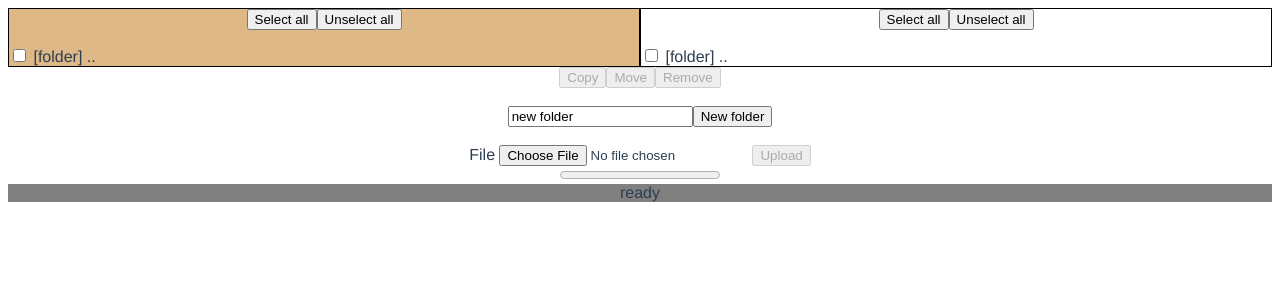
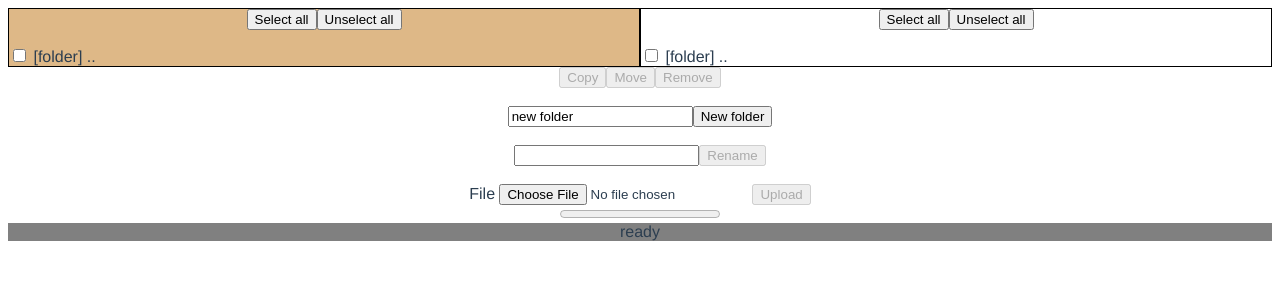
Before and after one commit to alexlav126/web_file_manager, a Vue app: page / in a window 1280 px wide. Shown: the top 300 px of the page. Built offline with nearby package versions, Linux system fonts and the light colour scheme; no server answers.

Commit message:
add action rename_file

```diff
--- a/src/components/FileManager.vue
+++ b/src/components/FileManager.vue
@@ -41,7 +41,19 @@
 
         <input type="text" v-model="new_folder_name">
         <button v-on:click="create_folder">New folder</button>
+
         <br><br>
+
+        <input type="text" v-model="rename_file_name">
+        <button
+            v-on:click="rename_file"
+            v-bind:disabled="!is_selected_one_file"
+        >
+            Rename
+        </button>
+
+        <br><br>
+
         <label>
             File
             <input type="file" id="file" ref="file" v-on:change="upload_file_changed"/>
@@ -70,6 +82,25 @@ export default {
         FilePanel
     },
 
+    data: function() {
+        return {
+            new_folder_name: 'new folder',
+            rename_file_name: '',
+            upload_file: '',
+            upload_percentage: 0,
+        }
+    },
+
+    watch: {
+        selected_one_file_name: function(newValue) {
+            let full_file_name = newValue;
+            let ind = full_file_name.lastIndexOf('/');
+            if(ind > 0) {
+                this.rename_file_name = full_file_name.substring(ind + 1);
+            }
+        },
+    },
+
     computed: {
         is_active_panel_lhs: function() {
             return this.$store.state.is_active_panel_lhs;
@@ -83,6 +114,19 @@ export default {
             return this.$store.getters.selected_file_names.length == 0;
         },
 
+        is_selected_one_file: function() {
+            return this.$store.getters.selected_file_names.length == 1;
+        },
+
+        selected_one_file_name: function() {
+            const names = this.$store.getters.selected_file_names;
+            if(names.length == 1) {
+                return names[0];
+            } else {
+                return '';
+            }
+        },
+
         is_no_selected_upload_file: function() {
             return this.upload_file === '';
         },
@@ -92,17 +136,7 @@ export default {
         },
     },
 
-    data: function() {
-        return {
-            new_folder_name: 'new folder',
-            upload_file: '',
-            upload_percentage: 0,
-        }
-    },
 
-    mounted: function() {
-        //
-    },
 
     methods: {
         activate_panel: function(is_lhs) {
@@ -198,6 +232,28 @@ export default {
 
         },
 
+        rename_file: function() {
+            const path = this.$store.getters.active_panel.path;
+            let src_file = this.selected_one_file_name;
+            let dst_file = this.rename_file_name;
+            if(path === '/') {
+                dst_file = path + dst_file;
+            } else {
+                dst_file = path + '/' + dst_file;
+            }
+
+            let p = this.$store.dispatch('rename_file', {
+                src_file: src_file,
+                dst_file: dst_file
+            });
+            p.then(() => {
+                this.$store.dispatch('read_folder', {
+                    is_lhs: this.$store.state.is_active_panel_lhs,
+                    path: path
+                });
+            })
+        },
+
         button_click: function() {
             console.log('button_click()');
         },
--- a/src/my_store.js
+++ b/src/my_store.js
@@ -7,6 +7,7 @@ import {
     get_request_data_remove_files,
     get_request_data_copy_files,
     get_request_data_move_files,
+    get_request_data_rename_file,
     send_post_request
 } from './server_requests.js'
 
@@ -209,6 +210,12 @@ const my_store = new Vuex.Store({
             return response;
         },
 
+        rename_file(context, {src_file, dst_file}) {
+            let request_data = get_request_data_rename_file(src_file, dst_file);
+            let response = send_post_request(get_url_files(), request_data);
+            return response;
+        },
+
         upload_file(context, {file, path, this_arg}) {
             let formData = new FormData();
             formData.append('file', file);
--- a/src/server_requests.js
+++ b/src/server_requests.js
@@ -35,6 +35,15 @@ function get_request_data_move_files(files, dst_path) {
     }
 }
 
+function get_request_data_rename_file(src_file, dst_file) {
+    return {
+        'action': 'rename_file',
+        'src_file': src_file,
+        'dst_file': dst_file
+    }
+}
+
+
 
 async function send_post_request(url, data) {
     console.log('send_post_request() url:' + url + ' data:', data);
@@ -61,5 +70,6 @@ export {
     get_request_data_remove_files,
     get_request_data_copy_files,
     get_request_data_move_files,
+    get_request_data_rename_file,
     send_post_request
 }
```
Also changed, not shown: 1 other file (tests, documents, lock files or other folders).
